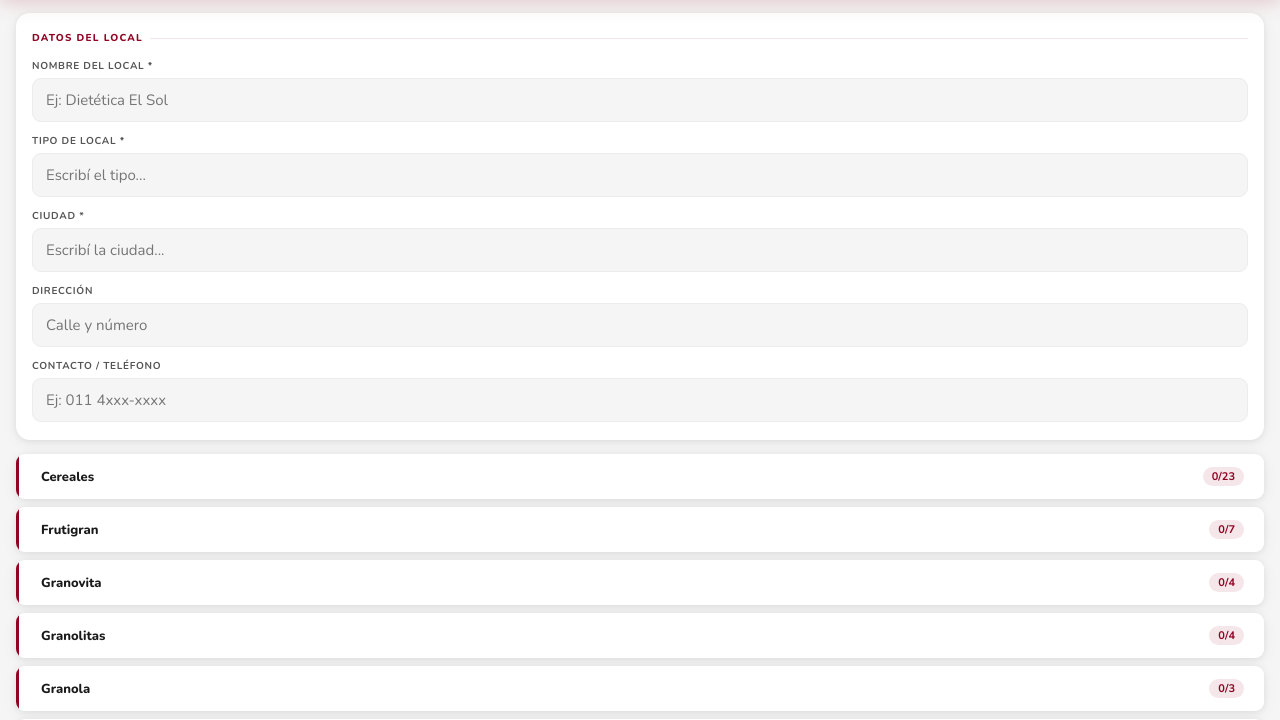
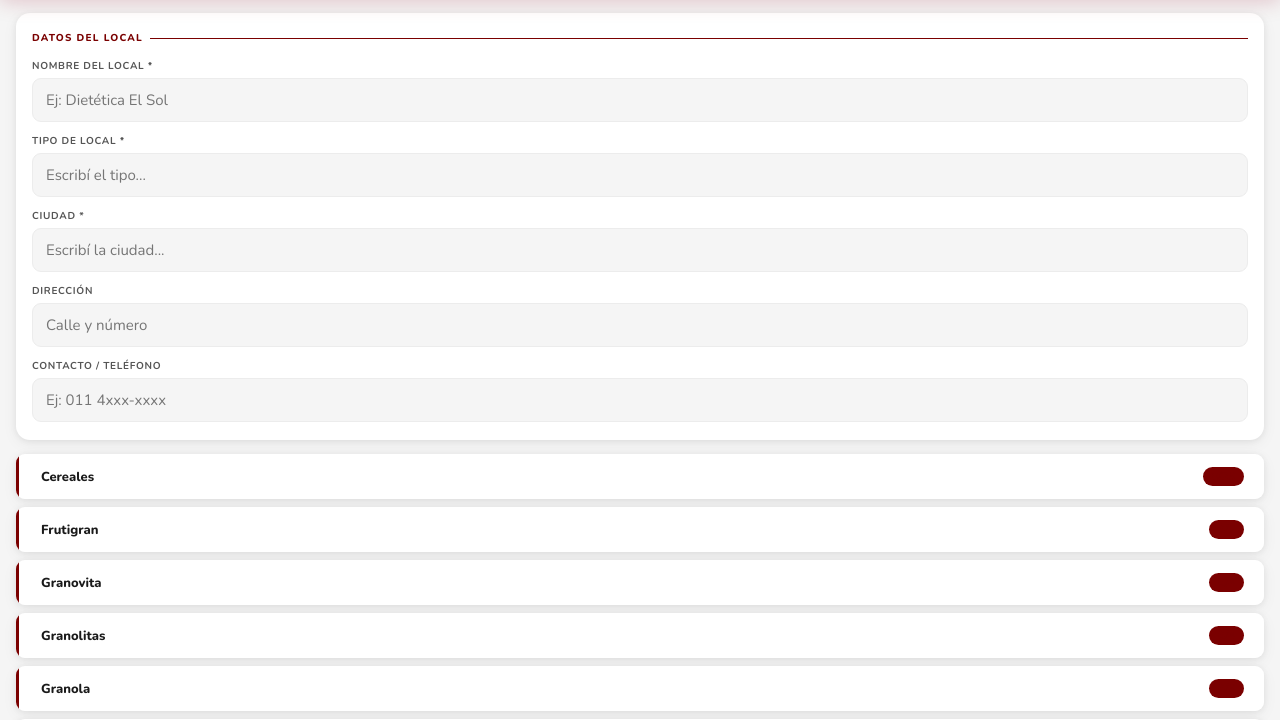
Before and after one commit to mleal-art/Granix-Relevamiento-Locales, a plain HTML site: page index.html in a window 1280 px wide. Shown: the part 131-851 px from the top of the page. Drawn offline with nearby package versions, Linux system fonts and the light colour scheme.

Commit message:
Update index.html

```diff
--- a/index.html
+++ b/index.html
@@ -5,7 +5,7 @@
 <meta name="viewport" content="width=device-width, initial-scale=1.0, maximum-scale=1.0, user-scalable=no">
 <meta name="apple-mobile-web-app-capable" content="yes">
 <meta name="apple-mobile-web-app-status-bar-style" content="black-translucent">
-<meta name="theme-color" content="#900323">
+<meta name="theme-color" content="#7A0000">
 <meta name="apple-mobile-web-app-title" content="Granix">
 <link rel="manifest" href="/Granix-Relevamiento-Locales/manifest.json">
 <link rel="apple-touch-icon" href="/Granix-Relevamiento-Locales/icon-192.png">
@@ -13,7 +13,7 @@
 <link href="https://fonts.googleapis.com/css2?family=Nunito:wght@400;600;700;800;900&display=swap" rel="stylesheet">
 <style>
 :root {
-  --red:#900323;--red2:#6e0119;--red-soft:#f5e6ea;
+  --red:#7A0000;--red2:#7A0000;--red-soft:#7A0000;
   --black:#1a1a1a;--white:#fff;
   --g1:#f5f5f5;--g2:#ececec;--g3:#d0d0d0;--g4:#999;--g5:#555;
   --green:#1e8a47;--green-soft:#e6f5ec;
```
